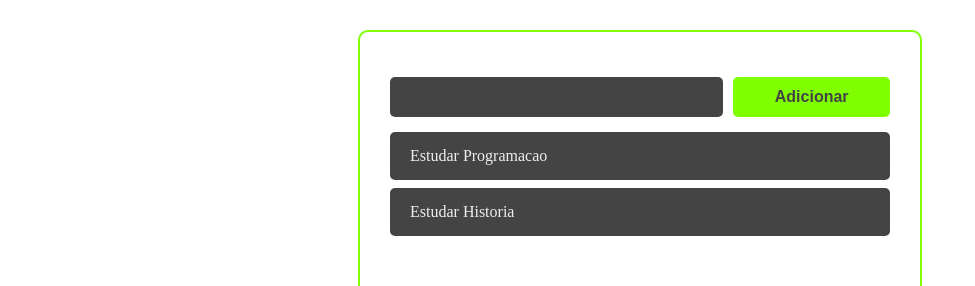
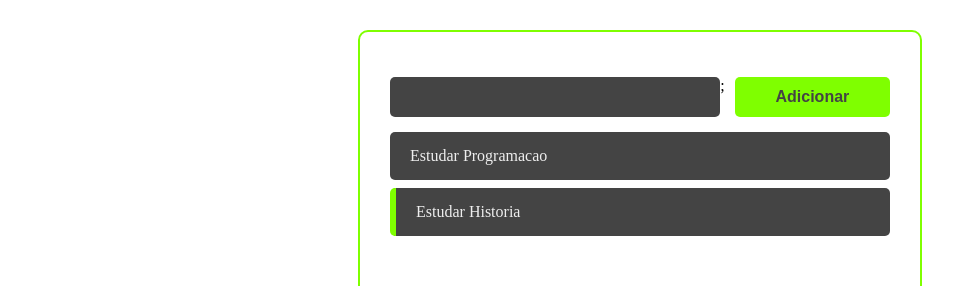
Before and after one commit to Iyonissio/Gestor-de-Tarefas-React-Js, a React (Create React App) app: page / in a window 1280 px wide. Shown: the top 286 px of the page, without its empty margins (0-975 px from the left). Built offline with nearby package versions, Linux system fonts and the light colour scheme.

Commit message:
update componenets

```diff
--- a/package.json
+++ b/package.json
@@ -10,6 +10,7 @@
     "react-dom": "^17.0.2",
     "react-router-dom": "^5.2.0",
     "react-scripts": "4.0.3",
+    "uuid": "^8.3.2",
     "web-vitals": "^1.1.2"
   },
   "scripts": {
--- a/src/App.jsx
+++ b/src/App.jsx
@@ -1,4 +1,6 @@
 import React, { useState } from "react";
+import {v4 as uuidv4} from 'uuid';
+
 import Tarefas from './components/Tarefas';
 
 import "./App.css";
@@ -18,11 +20,33 @@ const App = () => {
     }
   ]);
 
+  const handleTarefaClick = (tarefaId) => {
+    const novaTarefas = tarefas.map((tarefa) => {
+      if (tarefa.id === tarefaId) return { ...tarefa, completed: !tarefa.completed }
+
+      return tarefa;
+    });
+    setTarefas(novaTarefas);
+  };
+
+  const handleTarefaAddition = (tarefaTitle) => {
+    const novaTarefas = [
+      ...tarefas,
+      {
+        title: tarefaTitle,
+        id: uuidv4(),
+        completed: false,
+      },
+    ];
+
+    setTarefas(novaTarefas);
+  }
+
   return (
     <>
         <div className="container">
-          <AddTarefa />
-          <Tarefas tarefas={tarefas}/>
+          <AddTarefa handleTarefaAddition={handleTarefaAddition}/>
+          <Tarefas tarefas={tarefas} handleTarefaClick={handleTarefaClick}/>
         </div>;
     </>
   );
--- a/src/components/AddTarefa.jsx
+++ b/src/components/AddTarefa.jsx
@@ -1,18 +1,34 @@
-import React from 'react';
+import React, { useState } from "react";
 
-import Button from './Button';
+import Button from "./Button";
 
 import "./AddTarefa.css";
 
-const AddTarefa = () => {
+const AddTarefa = ({handleTarefaAddition}) => {
+  const [inputData, setInputData] = useState("");
+
+  const handleInputChange = (e) => {
+      setInputData(e.target.value);
+  };
+
+  const handleAddTarefaClick = () => {
+      handleTarefaAddition(inputData);
+      setInputData("");
+  };
+
   return (
     <div className="add-tarefa-container">
-            <input className="add-tarefa-input" type="text" />
+      <input
+      onChange={handleInputChange}
+      value={inputData}
+      className="add-tarefa-input"
+      type="text"
+      />;
       <div className="add-tarefa-button-container">
-                <Button>Adicionar</Button>
+        <Button onClick={handleAddTarefaClick}>Adicionar</Button>
       </div>
     </div>
   );
-}
+};
 
 export default AddTarefa;
--- a/src/components/Button.css
+++ b/src/components/Button.css
@@ -8,5 +8,5 @@
     color: #444;
     font-weight: bold;
     cursor: pointer;
-    border: none;
+    border: none ;
 }
--- a/src/components/Tarefa.css
+++ b/src/components/Tarefa.css
@@ -8,3 +8,7 @@
     color: #eee;
     align-items: center;
 }
+
+.tarefa-title {
+    cursor: pointer;
+}
--- a/src/components/Tarefa.jsx
+++ b/src/components/Tarefa.jsx
@@ -2,8 +2,17 @@ import React from "react";
 
 import "./Tarefa.css";
 
-const Tarefa = ({tarefa}) =>{
-    return <div className="tarefa-container ">{tarefa.title}</div>;
-}
+const Tarefa = ({ tarefa, handleTarefaClick }) =>{
+    return (
+        <div
+        className="tarefa-container "
+        style={tarefa.completed ? { borderLeft: "6px solid chartreuse" } : {} }
+        >
+            <div className="tarefa-title" onClick={() => handleTarefaClick(tarefa.id)}>
+                {tarefa.title}
+            </div>
+        </div>
+    );
+};
 
 export default Tarefa;
--- a/src/components/Tarefas.jsx
+++ b/src/components/Tarefas.jsx
@@ -1,14 +1,14 @@
 import React from "react";
 import Tarefa from "./Tarefa";
 
-const Tarefas = ({ tarefas }) => {
-    return (
-        <>
-            {tarefas.map((tarefa) =>(
-                <Tarefa tarefa={tarefa}/>
-            ))}
-        </>
-    );
+const Tarefas = ({ tarefas, handleTarefaClick }) => {
+  return (
+    <>
+      {tarefas.map((tarefa) => (
+        <Tarefa tarefa={tarefa} handleTarefaClick={handleTarefaClick} />
+      ))}
+    </>
+  );
 };
 
 export default Tarefas;
```
Also changed, not shown: src/App.css (line endings or trailing spaces), 1 other file (tests, documents, lock files or other folders). Lines whose indentation alone changed are shown as unchanged.
